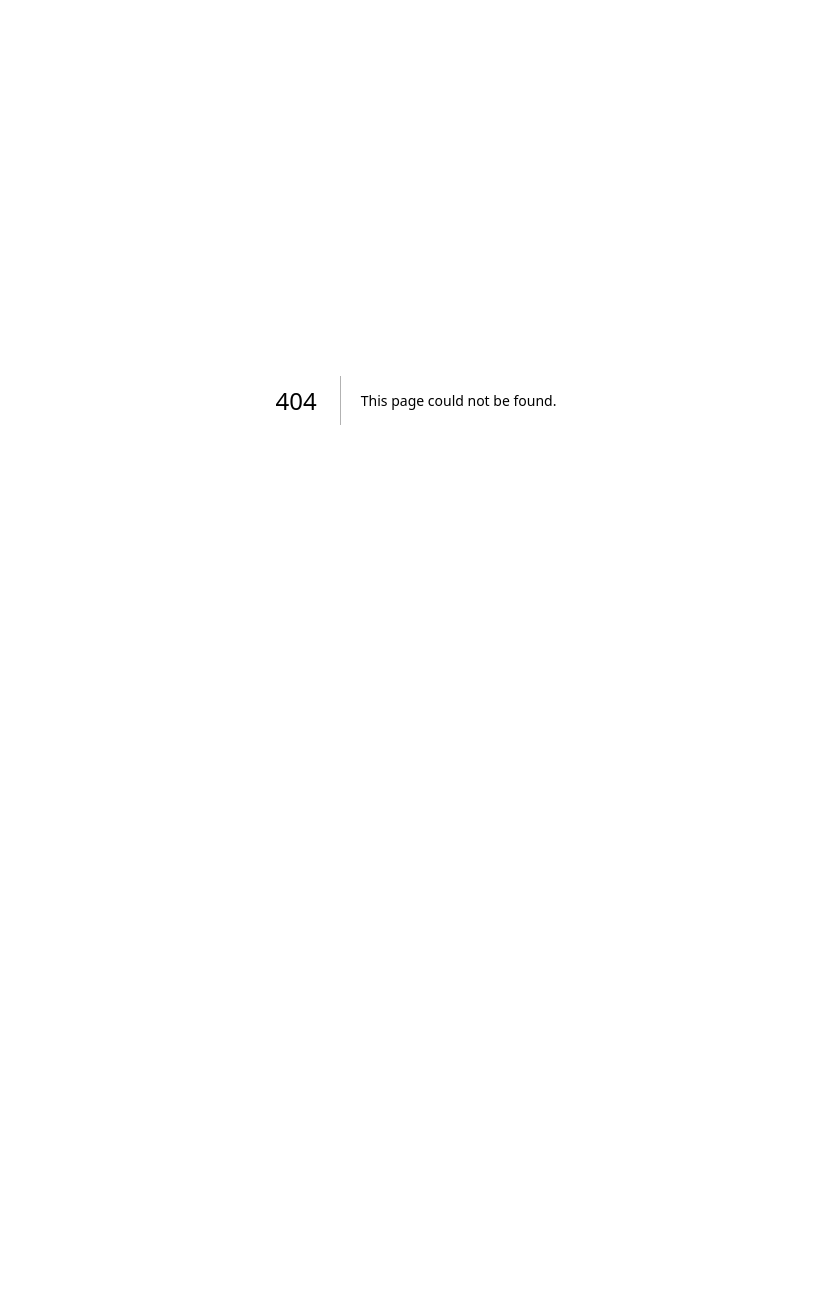
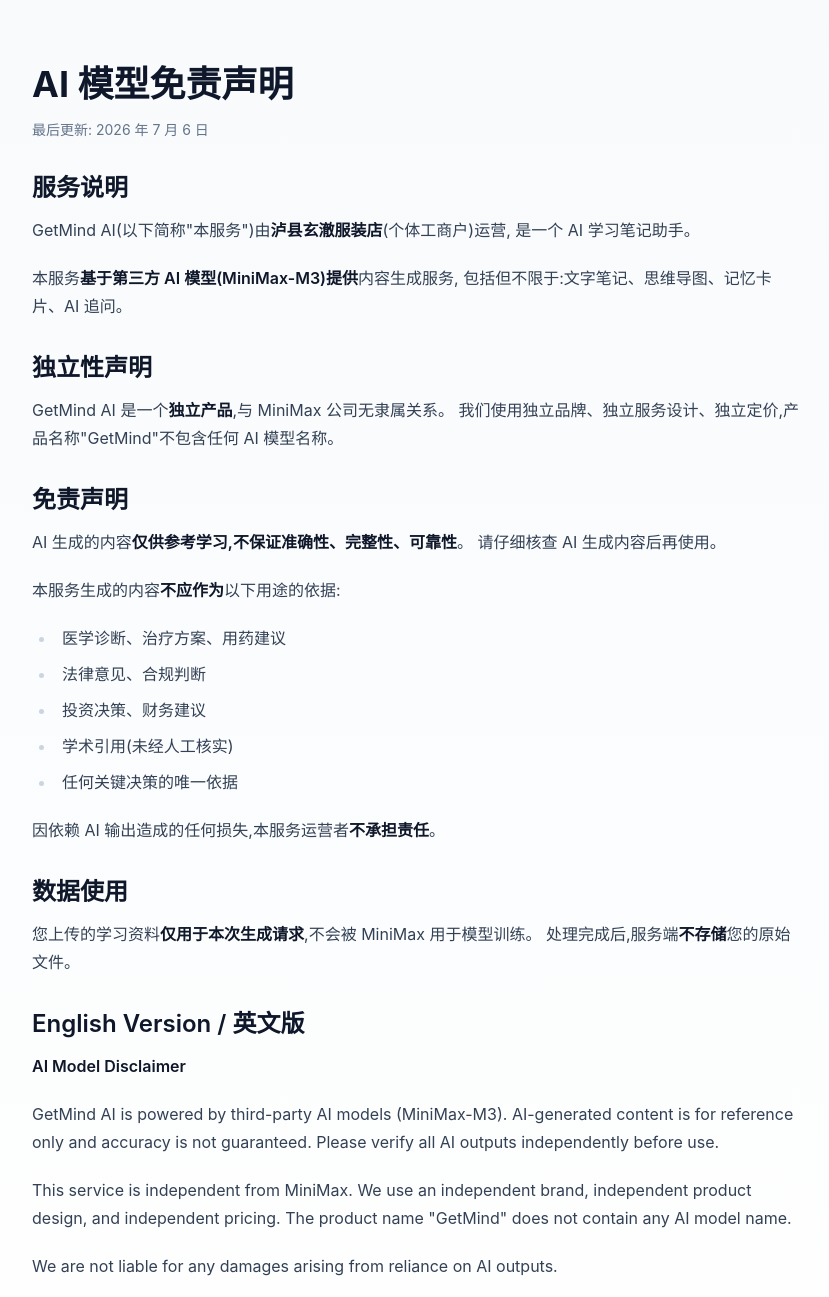
Before and after one commit to eric1986812/note-mind, a Next.js app: page /disclaimer in a window 1280 px wide. Before the commit this address had no page. Shown: the top 1297 px of the page, without its empty margins (224-1053 px from the left). Before the commit the page ends 800 px from the top, so only its background shows below. Built offline with nearby package versions, Linux system fonts and the light colour scheme.

Commit message:
feat: add AI disclaimer page

```diff
--- /dev/null
+++ b/src/app/disclaimer/page.tsx
@@ -0,0 +1,101 @@
+// AI 模型免责声明
+// NoteMind AI 使用第三方 AI 模型(MiniMax-M3)提供内容生成
+
+export const dynamic = 'force-static';
+
+export default function Disclaimer() {
+  return (
+    <div className="min-h-screen bg-gradient-to-b from-slate-50 to-white py-16 px-4">
+      <div className="max-w-3xl mx-auto">
+        <h1 className="text-4xl font-bold text-slate-900 mb-4">AI 模型免责声明</h1>
+        <p className="text-slate-500 text-sm mb-8">最后更新: 2026 年 7 月 6 日</p>
+
+        <div className="prose prose-slate max-w-none space-y-6 text-slate-700">
+          <section>
+            <h2 className="text-2xl font-semibold text-slate-900 mt-8 mb-3">服务说明</h2>
+            <p>
+              GetMind AI(以下简称"本服务")由<strong>泸县玄澈服装店</strong>(个体工商户)运营,
+              是一个 AI 学习笔记助手。
+            </p>
+            <p>
+              本服务<strong>基于第三方 AI 模型(MiniMax-M3)提供</strong>内容生成服务,
+              包括但不限于:文字笔记、思维导图、记忆卡片、AI 追问。
+            </p>
+          </section>
+
+          <section>
+            <h2 className="text-2xl font-semibold text-slate-900 mt-8 mb-3">独立性声明</h2>
+            <p>
+              GetMind AI 是一个<strong>独立产品</strong>,与 MiniMax 公司无隶属关系。
+              我们使用独立品牌、独立服务设计、独立定价,产品名称"GetMind"不包含任何 AI 模型名称。
+            </p>
+          </section>
+
+          <section>
+            <h2 className="text-2xl font-semibold text-slate-900 mt-8 mb-3">免责声明</h2>
+            <p>
+              AI 生成的内容<strong>仅供参考学习,不保证准确性、完整性、可靠性</strong>。
+              请仔细核查 AI 生成内容后再使用。
+            </p>
+            <p>本服务生成的内容<strong>不应作为</strong>以下用途的依据:</p>
+            <ul className="list-disc pl-6 space-y-2">
+              <li>医学诊断、治疗方案、用药建议</li>
+              <li>法律意见、合规判断</li>
+              <li>投资决策、财务建议</li>
+              <li>学术引用(未经人工核实)</li>
+              <li>任何关键决策的唯一依据</li>
+            </ul>
+            <p className="mt-3">
+              因依赖 AI 输出造成的任何损失,本服务运营者<strong>不承担责任</strong>。
+            </p>
+          </section>
+
+          <section>
+            <h2 className="text-2xl font-semibold text-slate-900 mt-8 mb-3">数据使用</h2>
+            <p>
+              您上传的学习资料<strong>仅用于本次生成请求</strong>,不会被 MiniMax 用于模型训练。
+              处理完成后,服务端<strong>不存储</strong>您的原始文件。
+            </p>
+          </section>
+
+          <section>
+            <h2 className="text-2xl font-semibold text-slate-900 mt-8 mb-3">English Version / 英文版</h2>
+            <p>
+              <strong>AI Model Disclaimer</strong>
+            </p>
+            <p>
+              GetMind AI is powered by third-party AI models (MiniMax-M3).
+              AI-generated content is for reference only and accuracy is not guaranteed.
+              Please verify all AI outputs independently before use.
+            </p>
+            <p>
+              This service is independent from MiniMax. We use an independent brand,
+              independent product design, and independent pricing.
+              The product name "GetMind" does not contain any AI model name.
+            </p>
+            <p>
+              We are not liable for any damages arising from reliance on AI outputs.
+            </p>
+          </section>
+
+          <section>
+            <h2 className="text-2xl font-semibold text-slate-900 mt-8 mb-3">联系方式</h2>
+            <p>
+              经营者:<strong>泸县玄澈服装店</strong>(个体工商户)<br />
+              邮箱:<strong>414902207@qq.com</strong><br />
+              网址:<strong>https://getmind.vercel.app</strong>
+            </p>
+          </section>
+        </div>
+
+        <div className="mt-12 pt-6 border-t border-slate-200 text-sm text-slate-500">
+          <a href="/" className="text-blue-600 hover:underline">← 返回首页</a>
+          {' · '}
+          <a href="/privacy" className="text-blue-600 hover:underline">隐私政策</a>
+          {' · '}
+          <a href="/terms" className="text-blue-600 hover:underline">服务条款</a>
+        </div>
+      </div>
+    </div>
+  );
+}
```
